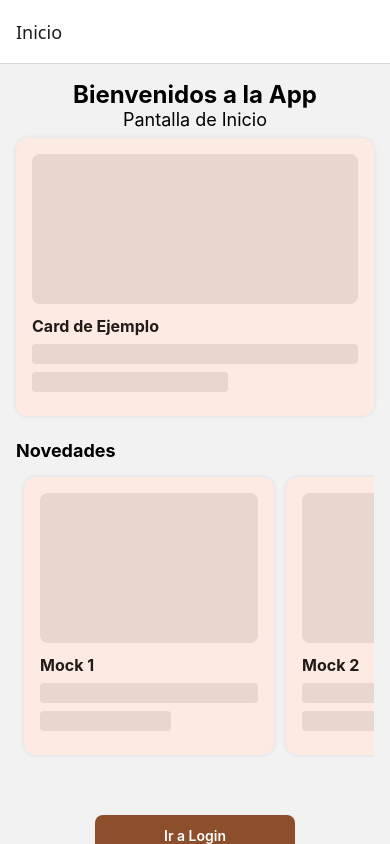
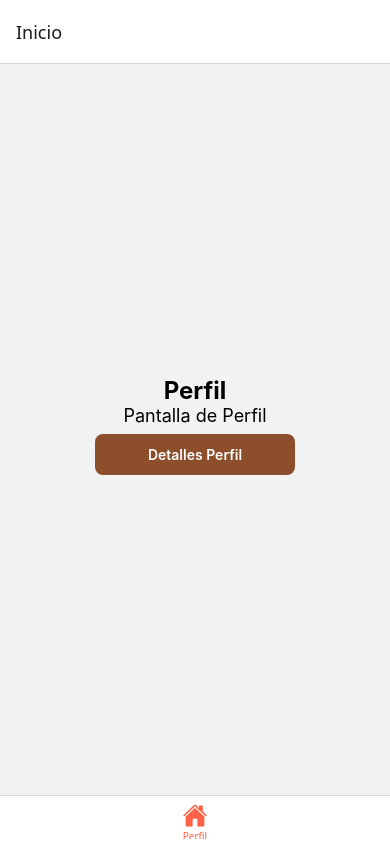
Before and after one commit to nespidev/proyecto-des-app, a React Native app: screen /Home in a window 390 px wide. Built offline with nearby package versions, Linux system fonts and the light colour scheme.

Commit message:
prueba inical tabs

```diff
--- a/app/navigation/RootNavigation.tsx
+++ b/app/navigation/RootNavigation.tsx
@@ -10,6 +10,8 @@ import EntrenarScreen from "@/app/tabs/screens/entrenar/EntrenarScreen";
 import ChatScreen from "@/app/tabs/screens/chat/ChatScreen";
 import PerfilUsuarioScreen from "@/app/tabs/screens/perfil-usuario/perfilUsuarioScreen";
 import BusquedaPerfilesScreen from "@/app/tabs/screens/busqueda-perfiles/BusquedaPerfilesScreen";
+
+import TabsScreen from "@/app/tabs/screens";
 
 export type RootStackParamList = {
   Home: undefined;
@@ -27,13 +29,14 @@ export default function RootNavigation() {
   return (
     <NavigationContainer>
       <Stack.Navigator initialRouteName="Home">
-        <Stack.Screen name="Login" component={LoginScreen} options={{ title: 'Iniciar Sesión' }}  />
+        {/* <Stack.Screen name="Login" component={LoginScreen} options={{ title: 'Iniciar Sesión' }}  />
         <Stack.Screen name="Register" component={RegisterScreen} options={{ title: 'Registro' }} />
         <Stack.Screen name="Home" component={HomeScreen} options={{ title: 'Inicio' }} />
         <Stack.Screen name="Entrenar" component={EntrenarScreen} options={{ title: 'Entrenar' }} />
         <Stack.Screen name="Chat" component={ChatScreen} options={{ title: 'Chat' }} />
         <Stack.Screen name="PerfilUsuario" component={PerfilUsuarioScreen} options={{ title: 'PerfilUsuario' }} />
-        <Stack.Screen name="BusquedaPerfiles" component={BusquedaPerfilesScreen} options={{ title: 'BusquedaPerfiles' }} />
+        <Stack.Screen name="BusquedaPerfiles" component={BusquedaPerfilesScreen} options={{ title: 'BusquedaPerfiles' }} /> */}
+        <Stack.Screen name="Home" component={TabsScreen} options={{ title: 'Inicio' }} />
       </Stack.Navigator>
     </NavigationContainer>
   );
--- /dev/null
+++ b/app/tabs/screens/index.tsx
@@ -0,0 +1,46 @@
+import { createBottomTabNavigator } from "@react-navigation/bottom-tabs";
+import React from "react";
+import { Ionicons } from "@expo/vector-icons";
+
+// import HomeScreen from "./home";
+// import EntrenarScreen from "./entrenar";
+// import ChatScreen from "./chat";
+import PerfilUsuarioScreen from "./perfil-usuario";
+// import BusquedaPerfilesScreen from "./busqueda-perfiles";
+
+const Tab = createBottomTabNavigator();
+
+export default function TabsScreen() {
+  return (
+    <Tab.Navigator
+      screenOptions={({ route }) => ({
+        tabBarIcon: ({ color, size }) => {
+          let iconName: keyof typeof Ionicons.glyphMap = "home";
+
+          if (route.name === "Home") {
+            iconName = "home";
+          } else if (route.name === "Entrenar") {
+            iconName = "barbell";
+          } else if (route.name === "Chat") {
+            iconName = "chatbubbles";
+          } else if (route.name === "PerfilUsuario") {
+            iconName = "person-circle";
+          } else if (route.name === "BusquedaPerfiles") {
+            iconName = "search";
+          }
+
+          return <Ionicons name={iconName} size={size} color={color} />;
+        },
+        tabBarActiveTintColor: "tomato",
+        tabBarInactiveTintColor: "gray",
+        headerShown: false,
+      })}
+    >
+      {/* <Tab.Screen name="Home" component={HomeScreen} options={{ title: 'Inicio' }} />
+      <Tab.Screen name="Entrenar" component={EntrenarScreen} options={{ title: 'Entrenar' }} />
+      <Tab.Screen name="Chat" component={ChatScreen} options={{ title: 'Chat' }} /> */}
+      <Tab.Screen name="Home" component={PerfilUsuarioScreen} options={{ title: 'Perfil' }} />
+      {/* <Tab.Screen name="BusquedaPerfiles" component={BusquedaPerfilesScreen} options={{ title: 'Buscar' }} /> */}
+    </Tab.Navigator>
+  );
+}
--- /dev/null
+++ b/app/tabs/screens/perfil-usuario/index.tsx
@@ -0,0 +1,8 @@
+import PerfilUsuarioScreen from "./perfilUsuarioScreen";
+
+
+export default function perfilUsuarioScreen() {
+  return (
+      <PerfilUsuarioScreen />
+  )
+}
--- a/app/tabs/screens/perfil-usuario/perfilUsuarioScreen.tsx
+++ b/app/tabs/screens/perfil-usuario/perfilUsuarioScreen.tsx
@@ -6,9 +6,8 @@ import Button from "@/components/Button";
 import { globalStyles } from "@/utils/globalStyles";
 import { ScrollView } from "react-native-gesture-handler";
 
-type Props = NativeStackScreenProps<RootStackParamList, "PerfilUsuario">;
 
-export default function ChatScreen({ navigation }: Props) {
+export default function PerfilUsuarioScreen() {
   return (
     <View style={styles.container}>
       <Text style={globalStyles.title}>Perfil</Text>
--- a/package.json
+++ b/package.json
@@ -9,6 +9,8 @@
     "web": "expo start --web"
   },
   "dependencies": {
+    "@expo/vector-icons": "^15.0.2",
+    "@react-navigation/bottom-tabs": "^7.4.7",
     "@react-navigation/native": "^7.1.17",
     "@react-navigation/native-stack": "^7.3.26",
     "expo": "^54.0.7",
```
Also changed, not shown: 1 other file (tests, documents, lock files or other folders).
